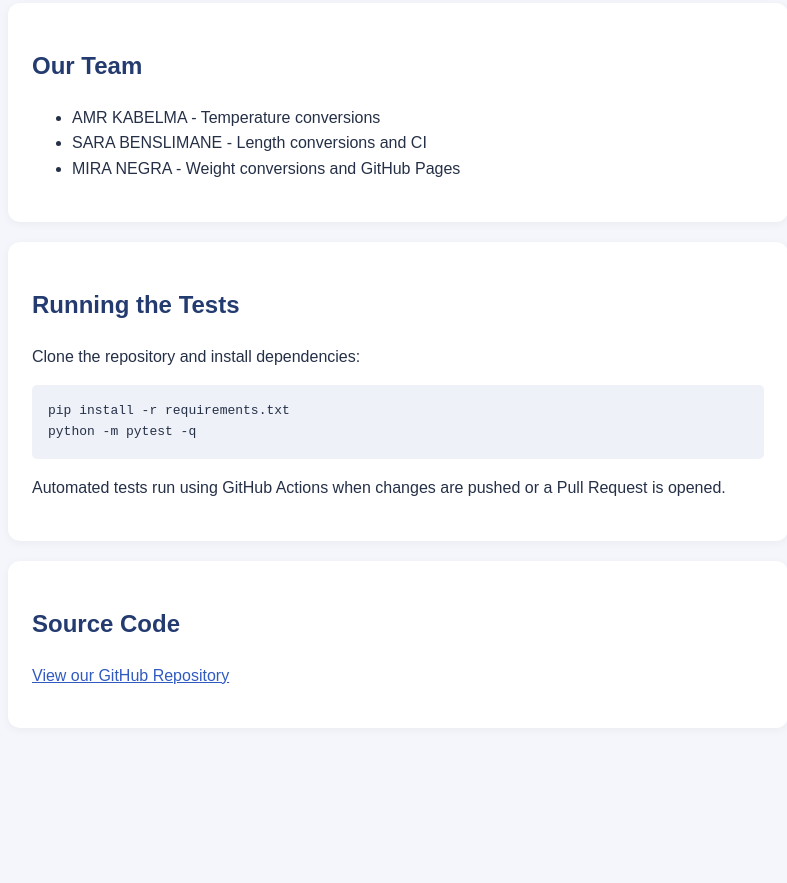
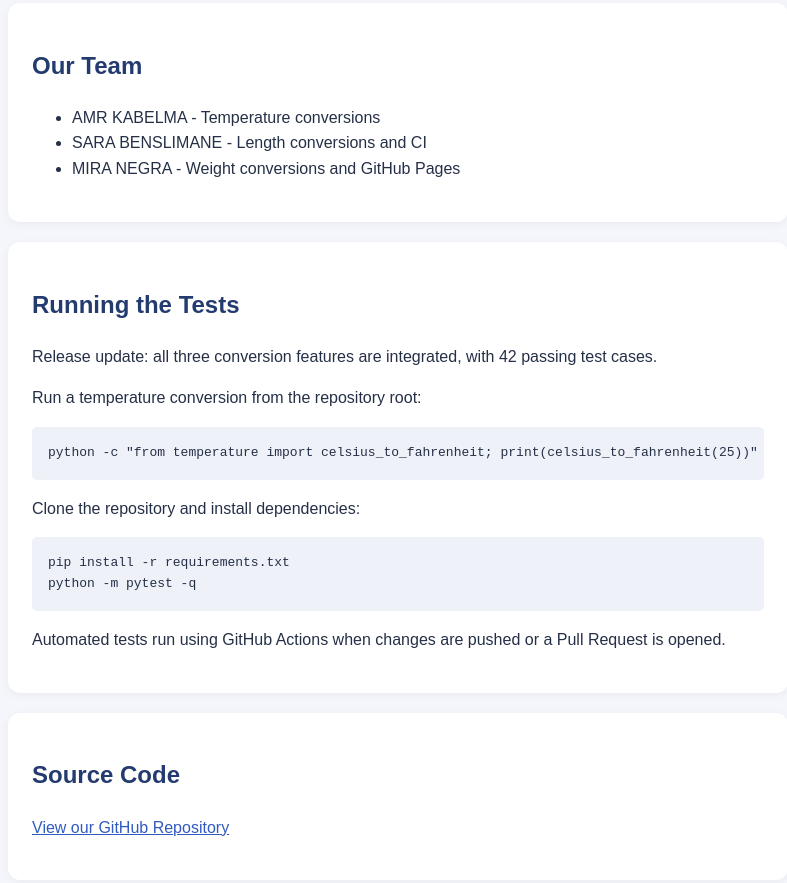
Before and after one commit to KBLLL05/unit-converter, a plain HTML site: page docs/index.html in a window 1280 px wide. Shown: the part 757-1640 px from the top of the page, without its empty margins (242-1029 px from the left). Before the commit the page ends 1525 px from the top, so only its background shows below. Drawn offline with Linux system fonts and the light colour scheme.

Commit message:
Document team and live site and add visible project page update

```diff
--- a/docs/index.html
+++ b/docs/index.html
@@ -82,6 +82,9 @@
 
   <section>
     <h2>Running the Tests</h2>
+    <p>Release update: all three conversion features are integrated, with 42 passing test cases.</p>
+    <p>Run a temperature conversion from the repository root:</p>
+    <pre>python -c "from temperature import celsius_to_fahrenheit; print(celsius_to_fahrenheit(25))"</pre>
     <p>Clone the repository and install dependencies:</p>
     <pre>pip install -r requirements.txt
 python -m pytest -q</pre>
```
Also changed, not shown: 1 other file.
